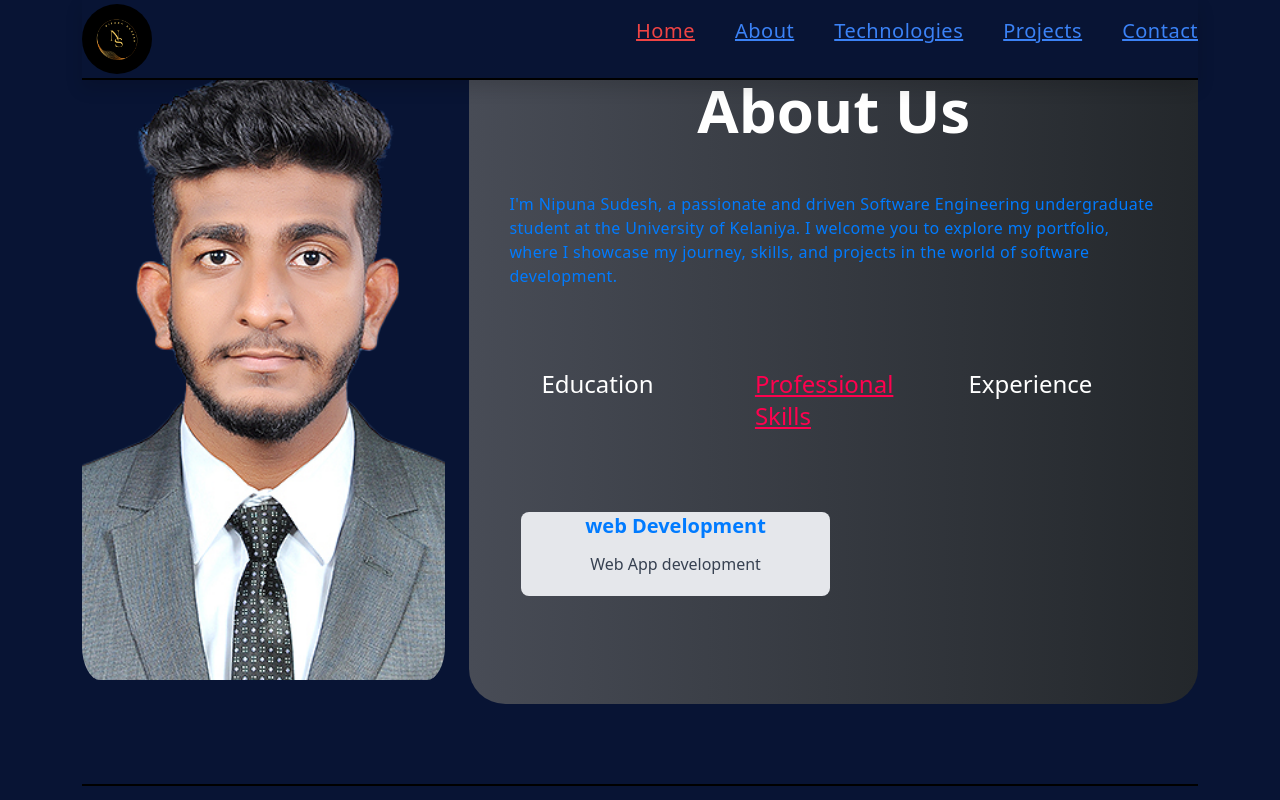
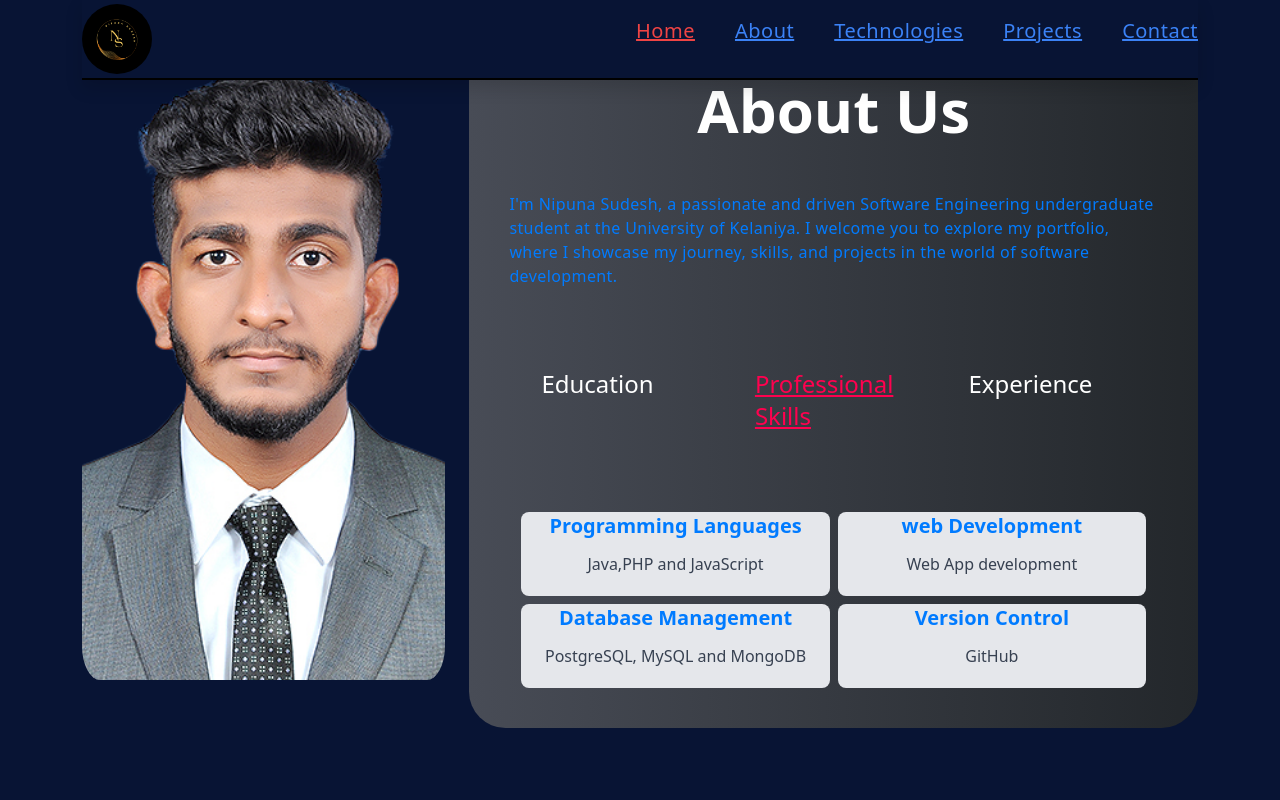
Before and after one commit to NipunaSudesh/react-portfolio, a React (Create React App) app: page / in a window 1280 px wide. Both pictures are taken after a click on the item "Professional Skills". Shown: the part 894-1694 px from the top of the page. Built offline with nearby package versions, Linux system fonts and the light colour scheme.

Commit message:
add style

```diff
--- a/src/Components/About/AboutDetails.js
+++ b/src/Components/About/AboutDetails.js
@@ -19,7 +19,7 @@ export default function AboutDetails(props) {
     initial="hidden"
     animate="visible"
     className=' flex flex-col w-auto justify-center items-center bg-gray-200 rounded-lg'>
-        <h1 className='text-xl font-bold'>{props.title}</h1>
+        <h1 className='text-xl font-bold text-center'>{props.title}</h1>
         <p className='text-gray-700 text-base p-1 sm:p-2'> {props.des}</p>
     </motion.div>
 
--- a/src/Components/About/Education.js
+++ b/src/Components/About/Education.js
@@ -39,7 +39,7 @@ in Software Engineering (UG)"
         <p className='text-gray-700 text-base'>2022 - present </p>
     </motion.div>
     <motion.div
-    variants={container(0.5)}
+    variants={container(0.25)}
     initial="hidden"
     animate="visible"
     className=' flex flex-col w-auto justify-center items-center bg-gray-200 rounded-lg'>
--- a/src/Components/About/Experience.js
+++ b/src/Components/About/Experience.js
@@ -6,8 +6,9 @@ export default function Experience() {
   return (
     <motion.div initial={{opacity:0}} animate={{opacity:1 , transition:{duration:.5}}} className="container mx-auto">
       <div className="w-full flex flex-col gap-2 lgl:grid lgl:grid-cols-2 lgl:gap-2">
-        <AboutDetails title="2021-Current"
-        des="undergraduate student at university of kelaniya"
+        <AboutDetails title="Bachelor of Science (Hons)
+        in Software Engineering (UG)"
+        des="university of kelaniya"
         />
         </div>
       </motion.div>
--- a/src/Components/About/Skill.js
+++ b/src/Components/About/Skill.js
@@ -3,13 +3,21 @@ import AboutDetails from './AboutDetails'
 import {motion} from 'framer-motion';
 
 export default function Skill() {
+  const container =(delay)=>({
+    hidden:{x:-100,opacity:0},
+    visible:{
+        x:0,
+        opacity:1,
+        transition:{durarion:0.5,delay:delay},
+    },
+});
   return (
     <motion.div initial={{opacity:0}} animate={{opacity:1 , transition:{duration:.5}}} className="container mx-auto  ">
       <div className="w-full flex flex-col gap-2 lgl:grid lgl:grid-cols-2 lgl:gap-2">
-      {/* <AboutDetails title="UI/UX" des="Designing web/App interface"/> */}
+      <AboutDetails title="Programming Languages" des="Java,PHP and JavaScript"/>
       <AboutDetails title="web Development" des="Web App development"/>
-      {/* <AboutDetails title="App Development" des="App Development"/> */}
-      {/* <AboutDetails title="UI/UX" des="Designing web/App interface"/> */}
+      <AboutDetails title="Database Management" des="PostgreSQL, MySQL and MongoDB"/>
+      <AboutDetails title="Version Control" des="GitHub "/>
         </div>
       </motion.div>
   )
```
